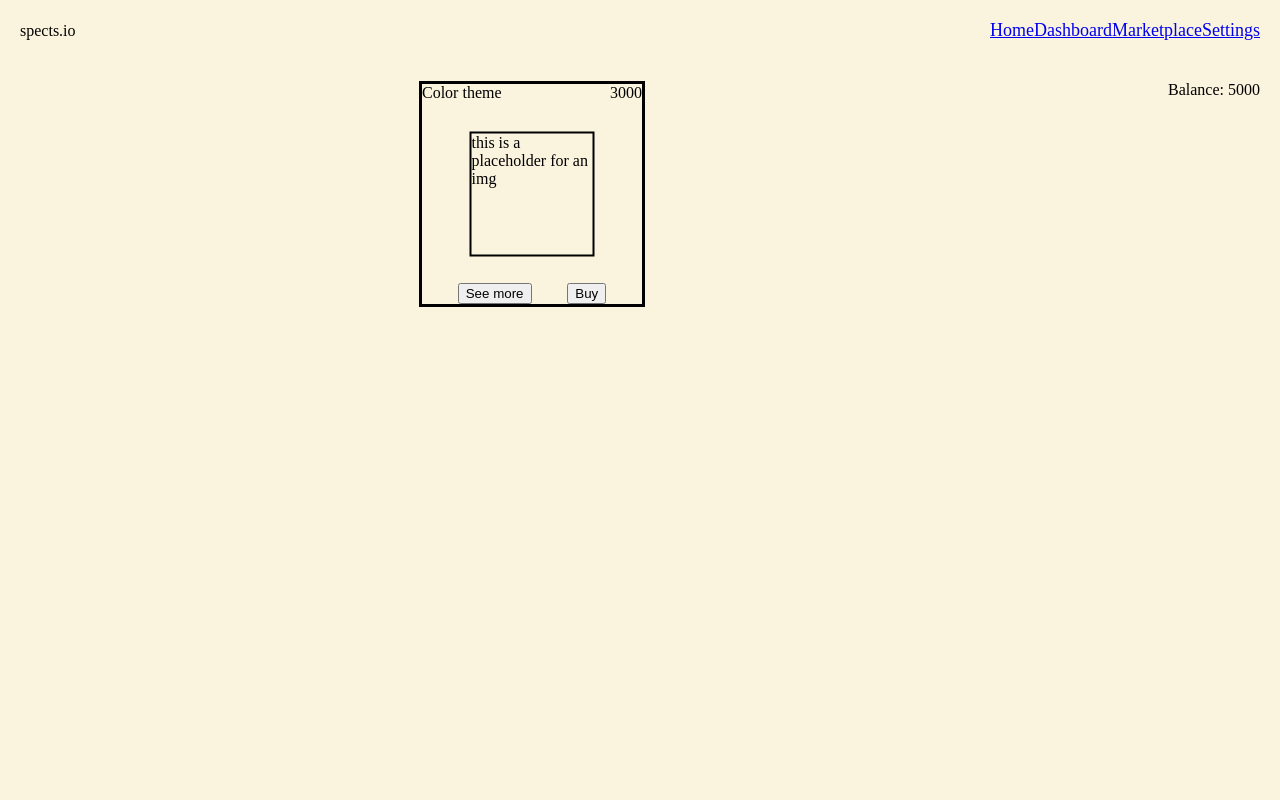
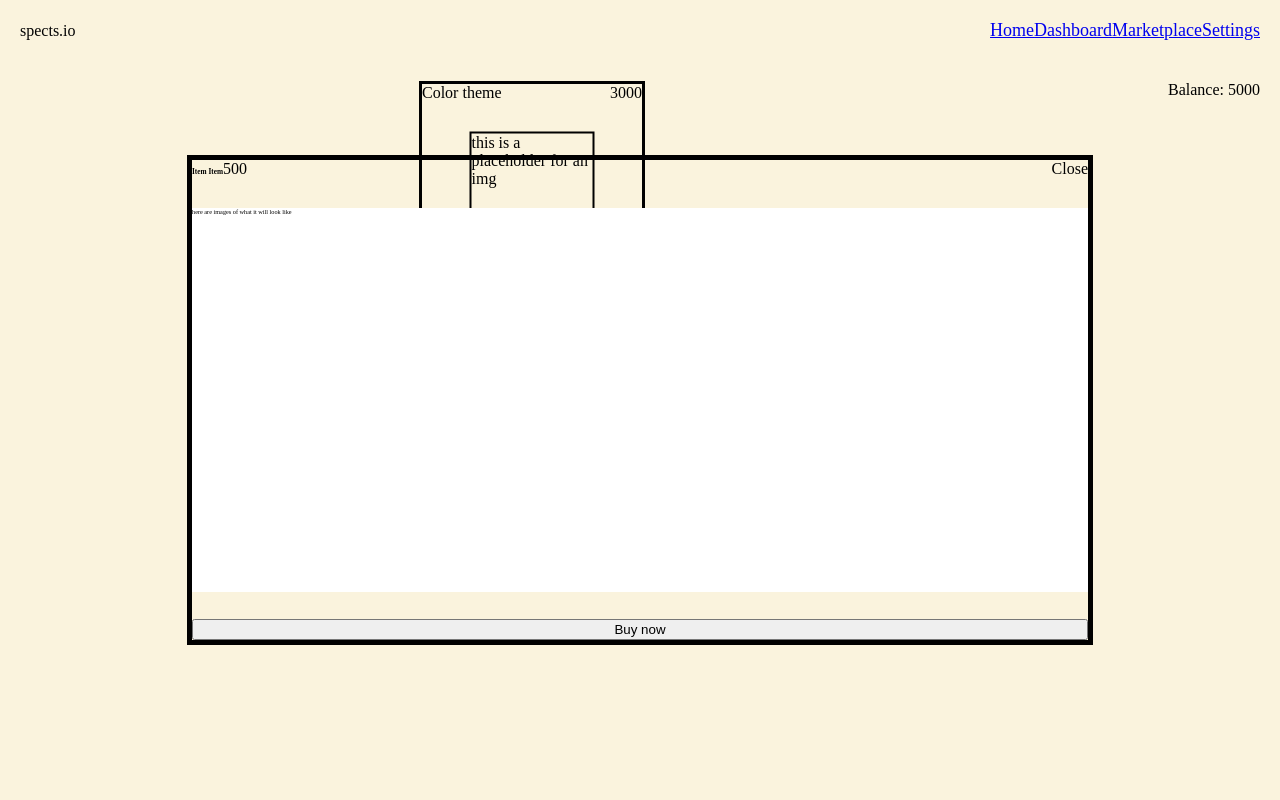
Before and after one commit to martin-stefan/spects, a React (Create React App) app in the folder frontend/: page /market in a window 1280 px wide. Shown: the top 800 px of the page. Built offline with nearby package versions, Linux system fonts and the light colour scheme.

Commit message:
skeleton for item popup

```diff
--- a/frontend/src/Pages/Market/Market.js
+++ b/frontend/src/Pages/Market/Market.js
@@ -33,6 +33,26 @@
         </div>
 
       </div>
+
+
+      <div className="item__pop">
+
+        <div className="pop__content">
+          <div className="pop__header">
+            <h3 className="pop__title">Item Item</h3>
+            <p className="pop__price">500</p>
+            <p className="pop__exit">Close</p>
+          </div>
+
+
+          <div className="pop__img">
+            here are images of what it will look like
+          </div>
+
+          <button className="pop__buy">Buy now</button>
+        </div>
+      </div>
+
     </div>
   );
 }
--- a/frontend/src/Pages/Market/Market.scss
+++ b/frontend/src/Pages/Market/Market.scss
@@ -54,4 +54,63 @@
     border: 2px solid black;
     font-size: 1.6rem;
   }
+
+  &__pop {
+    width: 70vw;
+    height: 60vh;
+    position: fixed;
+
+    top: 50%;
+    left: 50%;
+    transform: translate(-50%, -50%);
+
+    border: 5px solid black;
+  }
 }
+
+.pop {
+
+  &__content {
+
+    height: 100%;
+    width: 100%;
+    position: relative;
+
+    &>* {
+      position:absolute;
+    }
+  }
+
+
+
+  &__header {
+    width: 100%;
+    top: 0;
+    vertical-align: middle;
+
+    &>p {
+      display: inline;
+    }
+  }
+
+  &__title {
+    display: inline;
+  }
+
+  &__exit {
+    float: right;
+  }
+
+  &__img {
+    width: 100%;
+    height: 80%;
+    top: 50%;
+    transform: translateY(-50%);
+    background-color: white;
+  }
+
+  &__buy {
+    width: 100%;
+    bottom: 0;
+  }
+}
```
